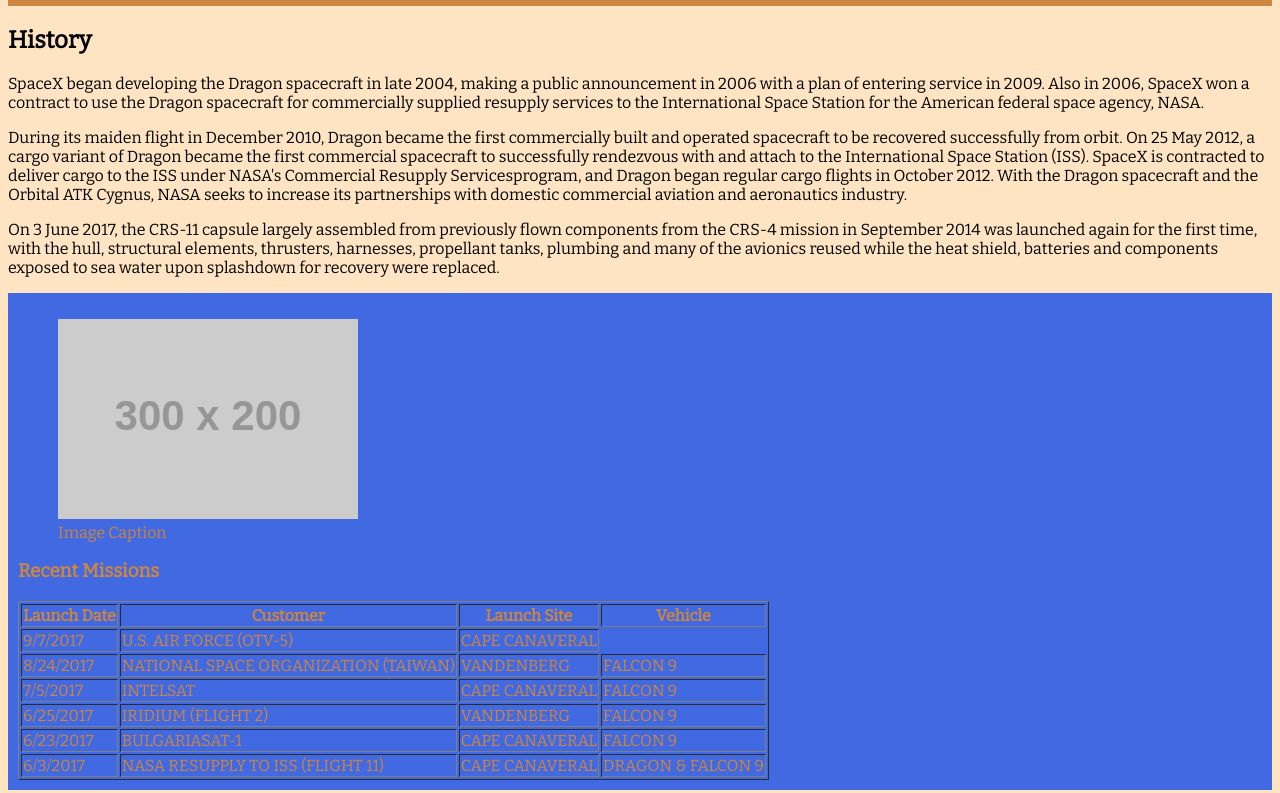
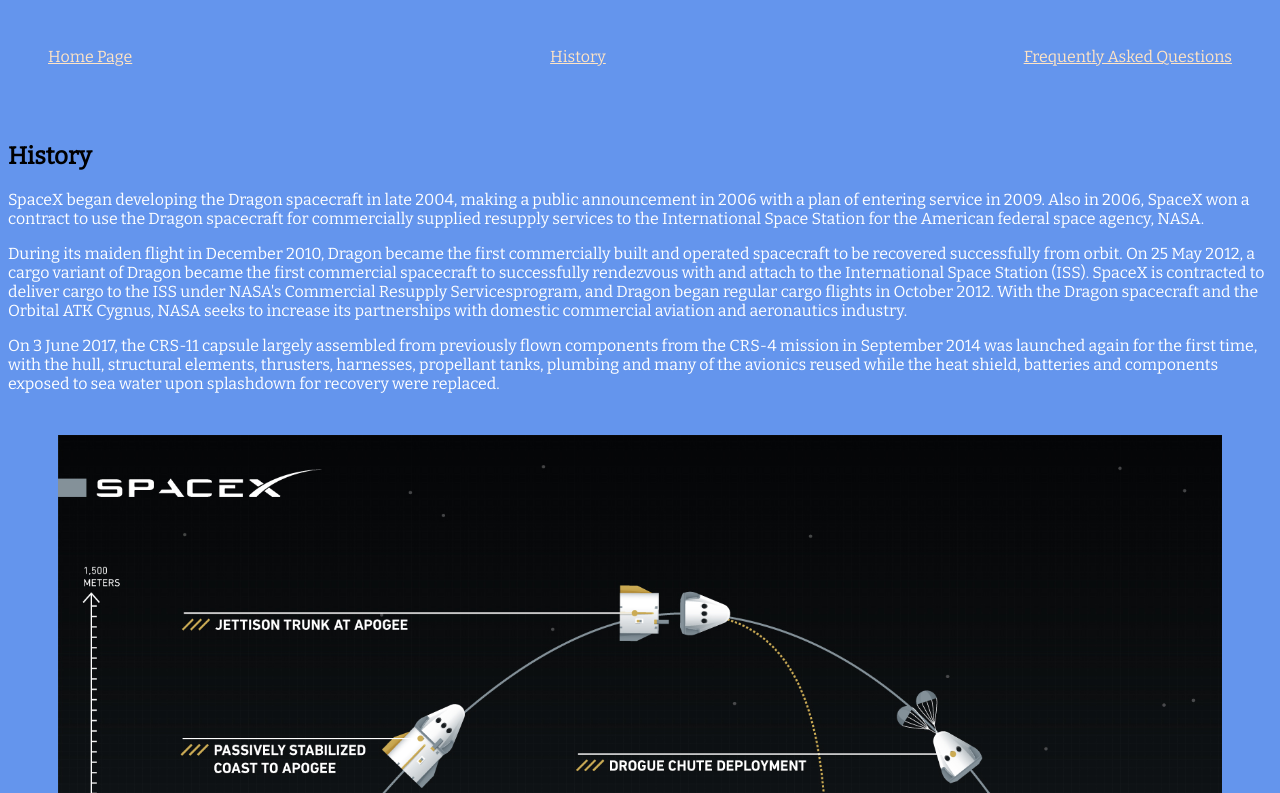
Before and after one commit to NaomiChoy03/ifsc-1310, a plain HTML site: page dragon/history.html in a window 1280 px wide. Shown: the part 307-1100 px from the top of the page. Drawn offline with nearby package versions, Linux system fonts and the light colour scheme; placeholder pictures from the web are drawn by us.

Commit message:
Dragon Vehicle Website

```diff
--- a/dragon/assets/css/style.css
+++ b/dragon/assets/css/style.css
@@ -16,11 +16,18 @@ html {
 
 body{
     font-family: 'Bitter', serif;
-    background-color: bisque;
+    background-color: cornflowerblue;
+}
+
+h1, h2, h3{
+    color:black
+}
+
+p{
+    color:white;
 }
 
 header.primary {
-    background-color: peru;
     text-align:center;
     padding: 10px;
 }
@@ -38,15 +45,51 @@ header.primary nav ul {
 header.primary nav ul li{
     padding:10px;
     text-align:center;
-    background-color: royalblue;
+}
+
+a{
+    color:bisque;
 }
 
 .logo{
-    width: 300px;
+    max-width: 100%;
+}
+img{
+    max-width: 100%;
 }
 
 .post{
     padding:10px;
-    background-color:royalblue;
-    color: peru;
 }
+
+table{
+    width:100%;
+    border:1px solid white;
+    border-collapse:collapse;
+    color:white;
+    background-color: bisque;
+}
+
+tr:nth-child(even){
+    background-color:rgba(205, 133, 63, .5);
+}
+
+td:nth-child(2n), td:nth-child(3n){
+    text-align:right;
+}
+
+th{
+    background:peru;
+    color:white;
+    padding:10px;
+}
+
+td{
+    padding:5px;
+}
+
+@media screen and (max-width:530px) {
+    header.primary nav ul {
+        flex-direction: column;
+    }
+}
--- a/dragon/faqs.html
+++ b/dragon/faqs.html
@@ -6,6 +6,7 @@
     <meta charset="UTF-8" />
     <meta name="description" content="A promotional website advertising the SpaceX Dragon Vechicle" />
     <meta name="author" content="Naomi C." />
+    <meta name="robots" content="noindex">
     <link href="https://fonts.googleapis.com/css2?family=Bitter&family=Playfair+Display&display=swap" rel="stylesheet">
     <link rel="stylesheet" href="assets/css/style.css" />
 </head>
@@ -25,10 +26,15 @@
     </header>
     <section id="content" class="container">
         <h2>Frequently Asked Questions</h2>
+        <div id="wufoo-z1xabplx1yulq8g"> Fill out my <a href="https://naomichoy.wufoo.com/forms/z1xabplx1yulq8g">online form</a>. </div> <script type="text/javascript"> var z1xabplx1yulq8g; (function(d, t) { var s = d.createElement(t), options = { 'userName':'naomichoy', 'formHash':'z1xabplx1yulq8g', 'autoResize':true, 'height':'584', 'async':true, 'host':'wufoo.com', 'header':'show', 'ssl':true }; s.src = ('https:' == d.location.protocol ?'https://':'http://') + 'secure.wufoo.com/scripts/embed/form.js'; s.onload = s.onreadystatechange = function() { var rs = this.readyState; if (rs) if (rs != 'complete') if (rs != 'loaded') return; try { z1xabplx1yulq8g = new WufooForm(); z1xabplx1yulq8g.initialize(options); z1xabplx1yulq8g.display(); } catch (e) { } }; var scr = d.getElementsByTagName(t)[0], par = scr.parentNode; par.insertBefore(s, scr); })(document, 'script'); </script>
     </section>
     <section id="articles" class="container">
         <article class="post">
             <header>
+                <figure>
+                    <img src="assets/img/Dragon-Logo.png" alt="Dragon Logo" />
+                    <figcaption>Dragon Logo</figcaption>
+                </figure>
                 <h3>Could SpaceX send a Dragon to the Moon?</h3>
             </header>
             <p>The Dragon could easily be sent to lunar orbit, but would not be able to land. The Falcon Heavy can throw about 16,000 kilograms (when configured to be expendable) on a trans-lunar injection orbit, so it can send a Dragon 2 capsule to the moon with quite a lot of margin. However, in order to land on a surface you need to slow down from orbital velocity, which requires you to change your velocity by a certain amount (which is called your ∆V, literally "change in velocity"). Dragon 2 carries only a small amount of propellant and can only deliver a small amount of ∆V because of that. The exact amount is less than 500m/s, which doesn't come close to the ~1870 m/s needed to land on the moon. It may be possible to do it with two FH launches but that would require additional technology development.</p>
@@ -111,7 +117,7 @@
         </article>
     </section>
     <footer id="colophon" role="contentinfo">
-        <h6>&copy; 2021 Naomi C.</h6>
+        <h6>&copy; 2021 Naomi C.<a href="mailto:nkchoy@ualr.edu">nkchoy@ualr.edu</a></h6>
     </footer>
 </body>
 
--- a/dragon/history.html
+++ b/dragon/history.html
@@ -6,6 +6,7 @@
     <meta charset="UTF-8" />
     <meta name="description" content="A promotional website advertising the SpaceX Dragon Vechicle" />
     <meta name="author" content="Naomi C." />
+    <meta name="robots" content="noindex">
     <link href="https://fonts.googleapis.com/css2?family=Bitter&family=Playfair+Display&display=swap" rel="stylesheet">
     <link rel="stylesheet" href="assets/css/style.css" />
 </head>
@@ -33,8 +34,8 @@
         <article class="post">
             <header>
                 <figure>
-                    <img src="http://placehold.it/300x200?text=Placeholder+Image" alt="Placeholder" />
-                    <figcaption>Image Caption</figcaption>
+                    <img src="assets/img/SpaceX_Dragon_2_Pad_Abort_Test_Infographic.jpg" alt="Abort Test" />
+                    <figcaption>Abort Test</figcaption>
                 </figure>
                 <h3>Recent Missions</h3>
             </header>
@@ -46,7 +47,7 @@
                     <th scope="col">Vehicle</th>
                 </tr>
                 <tr>
-                    <td>9/7/2017</td> <td>U.S. AIR FORCE (OTV-5)</td> <td>CAPE CANAVERAL</td>
+                    <td>9/7/2017</td> <td>U.S. AIR FORCE (OTV-5)</td> <td>CAPE CANAVERAL</td> <td></td>
                 </tr>
                 <tr>
                     <td>8/24/2017</td> <td>NATIONAL SPACE ORGANIZATION (TAIWAN)</td> <td>VANDENBERG</td> <td>FALCON 9</td>
@@ -67,7 +68,7 @@
         </article>
     </section>
     <footer id="colophon" role="contentinfo">
-        <h6>&copy; 2021 Naomi C.</h6>
+        <h6>&copy; 2021 Naomi C.<a href="mailto:nkchoy@ualr.edu">nkchoy@ualr.edu</a></h6>
     </footer>
 </body>
 
```
Also changed, not shown: dragon/index.html (+9 -8 lines), dragon/assets/img/Dragon-Logo.png (added), dragon/assets/img/Dragon_V2_01.png (added), dragon/assets/img/SpaceX_Dragon_2_Pad_Abort_Test_Infographic.jpg (added), dragon/assets/img/dragon-intertior-crew.jpg (added), dragon/assets/img/dragoncrew.8k.jpg (added).
